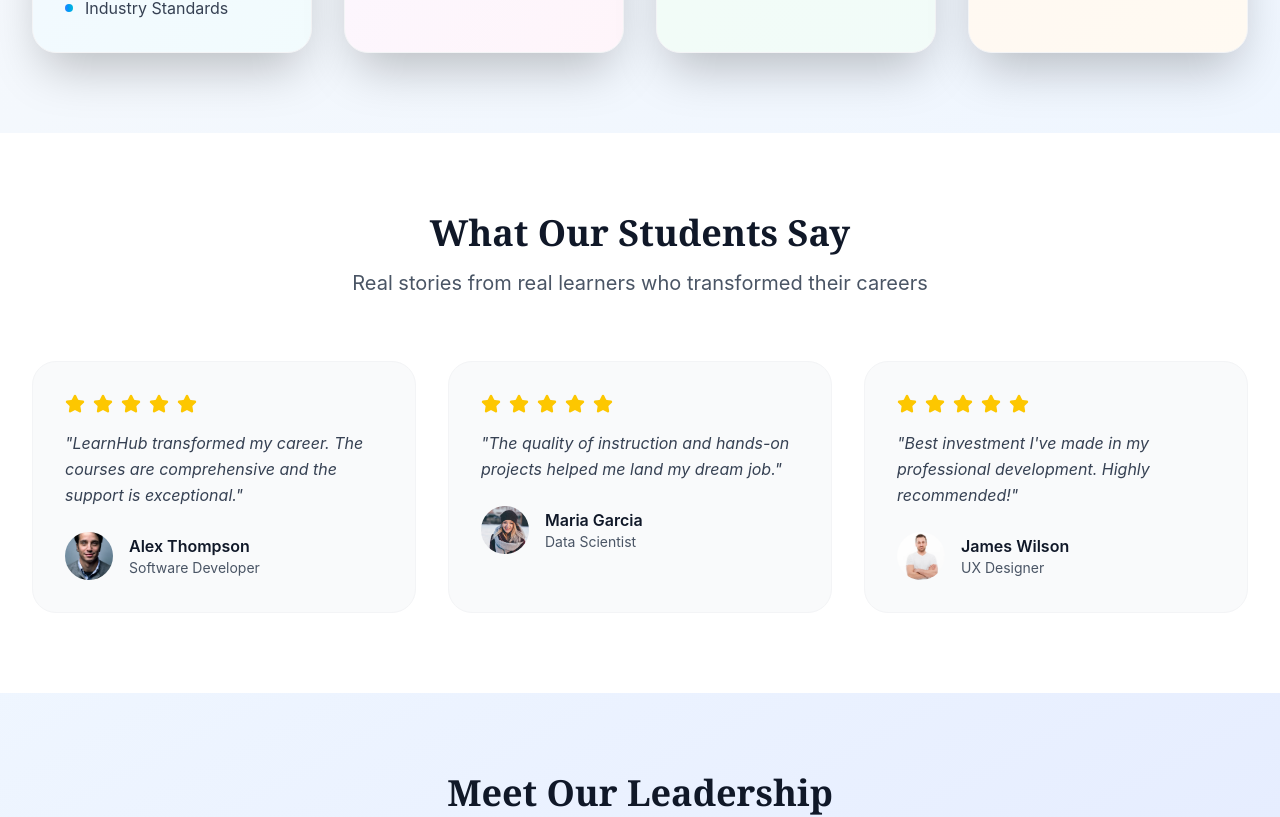
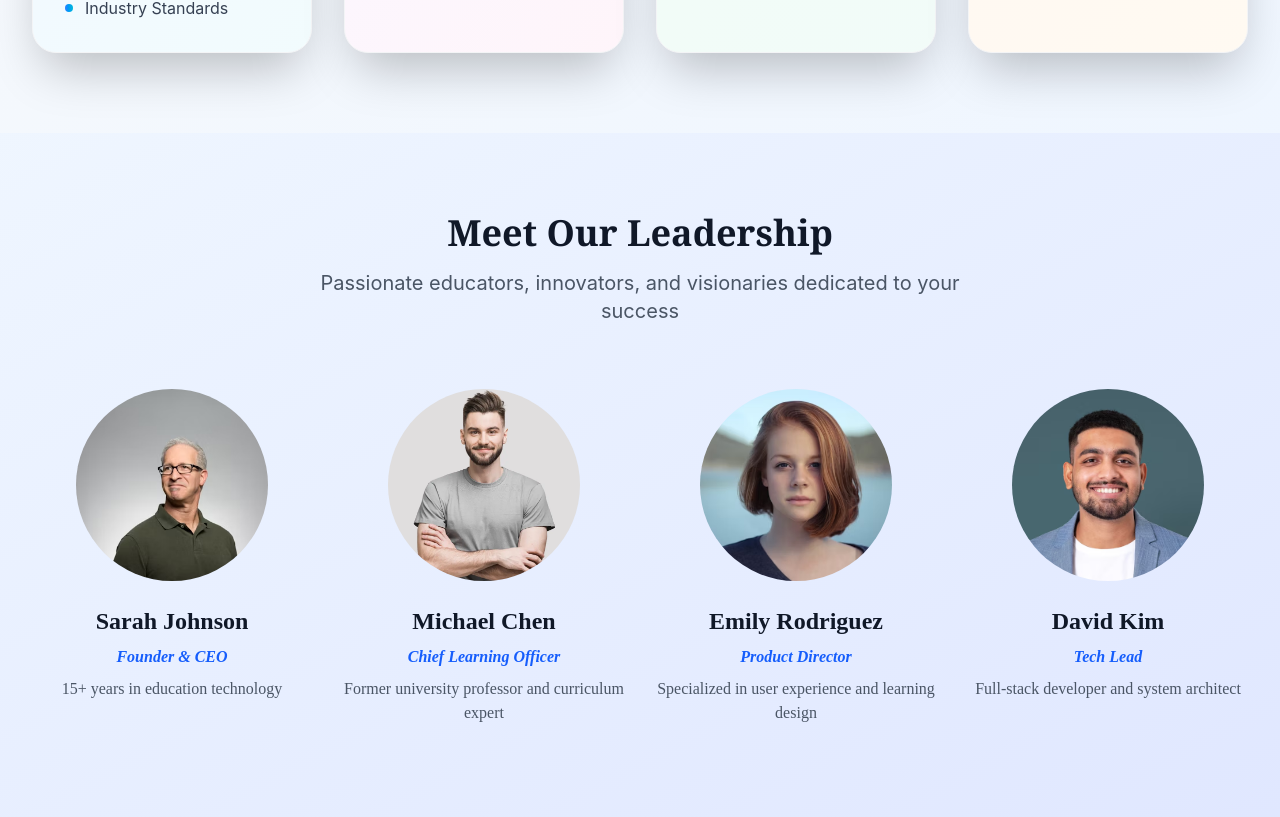
Before and after one commit to lord-amresh/LMS, a React (Vite) app in the folder frontend/: page /about in a window 1280 px wide. Shown: the part 3147-3964 px from the top of the page. Built offline with nearby package versions, Linux system fonts and the light colour scheme; no server answers.

Commit message:
edited about page

```diff
--- a/frontend/src/components/AboutPage.jsx
+++ b/frontend/src/components/AboutPage.jsx
@@ -85,7 +85,7 @@ const AboutPage = () => {
             className={aboutUsStyles.heroImageContainer}
             />
 
-                    {/* Top-and-bottom vignette */}
+      {/* Top-and-bottom vignette */}
           <div
             className={aboutUsStyles.heroVignette}
             style={{
@@ -187,7 +187,7 @@ const AboutPage = () => {
         </section>
       ))}
 
-       {/* Enhanced Values Principles Section */}
+      {/* Enhanced Values Principles Section */}
       <section className={aboutUsStyles.valuesSection}>
         <div className={aboutUsStyles.sectionGrid}>
           <div className={aboutUsStyles.valuesHeader}>
@@ -246,50 +246,7 @@ const AboutPage = () => {
         </div>
       </section>
 
-
- {/* Testimonials Section */}
-      <section className={aboutUsStyles.testimonialsSection}>
-        <div className={aboutUsStyles.sectionGrid}>
-          <div className={aboutUsStyles.testimonialsHeader}>
-            <h2 className={aboutUsStyles.testimonialsTitle}>
-              What Our Students Say
-            </h2>
-            <p className={aboutUsStyles.testimonialsSubtitle}>
-              Real stories from real learners who transformed their careers
-            </p>
-          </div>
-          <div className={aboutUsStyles.testimonialsGrid}>
-            {testimonials.map((testimonial, index) => (
-              <div key={index} className={aboutUsStyles.testimonialCard}>
-                <div className={aboutUsStyles.testimonialStars}>
-                  {[...Array(testimonial.rating)].map((_, i) => (
-                    <Star key={i} className={aboutUsStyles.testimonialStar} />
-                  ))}
-                </div>
-                <p className={aboutUsStyles.testimonialText}>
-                  "{testimonial.text}"
-                </p>
-                <div className={aboutUsStyles.testimonialAuthor}>
-                  <img
-                    src={testimonial.image}
-                    alt={testimonial.name}
-                    className={aboutUsStyles.testimonialAvatar}
-                  />
-                  <div>
-                    <div className={aboutUsStyles.testimonialAuthorName}>
-                      {testimonial.name}
-                    </div>
-                    <div className={aboutUsStyles.testimonialAuthorRole}>
-                      {testimonial.role}
-                    </div>
-                  </div>
-                </div>
-              </div>
-            ))}
-          </div>
-        </div>
-      </section>
-
+      {/* Team Section */}
       <section className={aboutUsStyles.teamSection}>
         <div className={aboutUsStyles.sectionGrid}>
           <div className={aboutUsStyles.teamHeader}>
```
